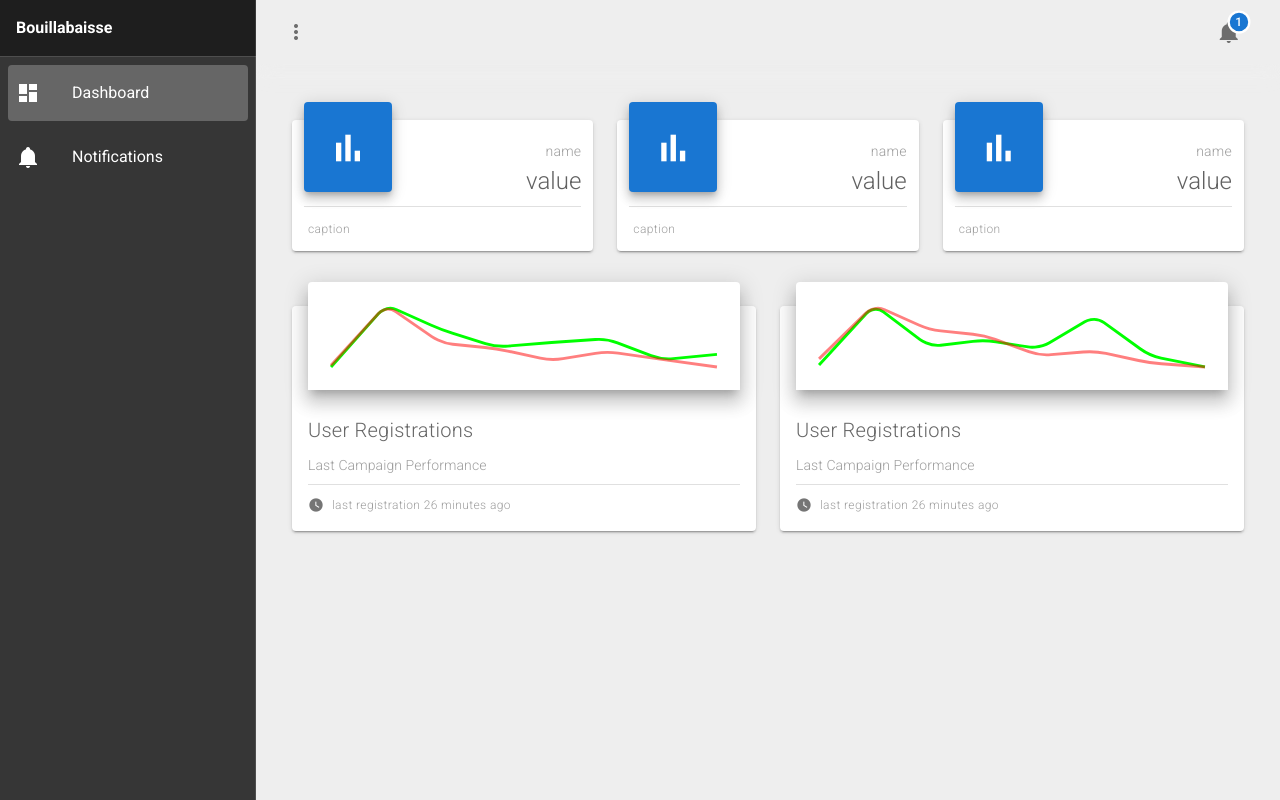
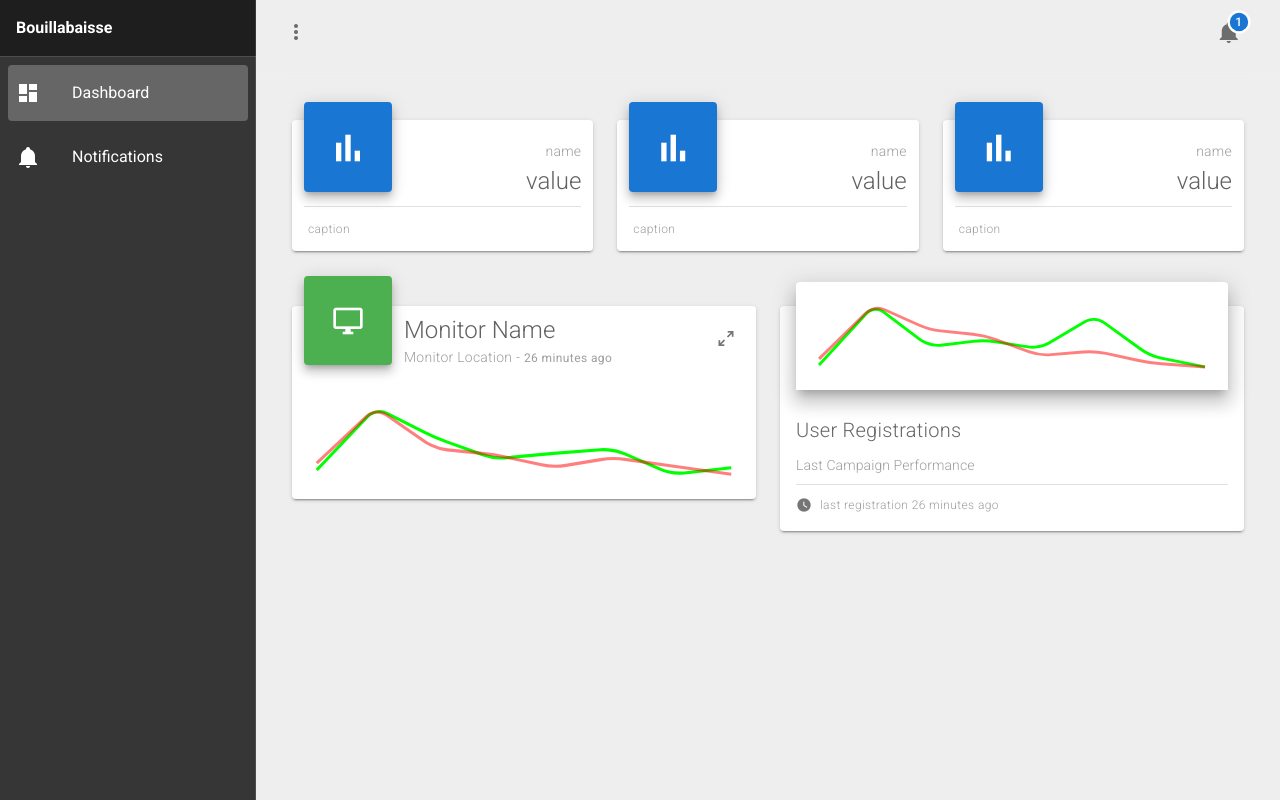
Before and after one commit to italobologna/bouillabaisse-monitor, a Vue app in the folder bouillabaisse-frontend/: page /dashboard in a window 1280 px wide. Built offline with nearby package versions, Linux system fonts and the light colour scheme.

Commit message:
Adds a different layout of chart card

```diff
--- /dev/null
+++ b/bouillabaisse-frontend/src/components/DashboardChartComponent2.vue
@@ -0,0 +1,108 @@
+<template>
+  <v-card class="mt-4 mx-auto" max-width="800" min-width="400">
+    <v-card-title class="d-flex pa-0 mx-3 mb-3 justify-space-between">
+      <div class="d-flex flex-row">
+        <v-sheet
+          dark
+          rounded
+          class="v-sheet--offset elevation-7 mb-n6 pa-7 success"
+          :style="{
+            'max-height': '90px',
+            'max-width': '90px',
+            width: 'auto',
+            position: 'relative',
+            top: '-30px',
+          }"
+        >
+          <v-icon style="font-size: 32px">mdi-monitor</v-icon>
+        </v-sheet>
+
+        <div class="ml-3 mt-2">
+          <div>
+            <span class="text-h5 font-weight-light grey--text text--darken-2">
+              {{ name }}
+            </span>
+          </div>
+          <div class="text-body-2 font-weight-light grey--text">
+            <span>{{ location }} </span>
+            <span> - </span>
+            <span class="caption">
+              {{ lastUpdated }}
+            </span>
+          </div>
+        </div>
+      </div>
+      <div>
+        <v-btn icon>
+          <v-icon style="font-size: 20px">mdi-arrow-expand</v-icon>
+        </v-btn>
+      </div>
+    </v-card-title>
+    <v-card-text class="pa-0">
+      <v-sheet color="transparent" style="position: relative">
+        <v-sparkline
+          :value="value1"
+          smooth
+          color="rgb(0, 255, 0, 1)"
+          line-width="2"
+          padding="16"
+        ></v-sparkline>
+        <v-sparkline
+          :value="value2"
+          smooth
+          color="rgb(255, 0, 0, 0.5)"
+          line-width="2"
+          padding="16"
+          class="stackSpark"
+        ></v-sparkline>
+      </v-sheet>
+    </v-card-text>
+  </v-card>
+</template>
+
+<script>
+export default {
+  props: {
+    name: {
+      type: String,
+      required: true,
+      default: "Monitor Name",
+    },
+    location: {
+      type: String,
+      required: true,
+      default: "Monitor Location",
+    },
+    lastUpdated: {
+      type: String,
+      required: true,
+      default: "26 minutes ago",
+    },
+  },
+  data: () => ({
+    labels: ["12am", "3am", "6am", "9am", "12pm", "3pm", "6pm", "9pm"],
+    value: [300, 675, 410, 390, 310, 460, 250, 240],
+  }),
+  computed: {
+    value1() {
+      return this.value.map((i) => (2.0 + Math.random()) * i);
+    },
+    value2() {
+      return this.value.map((i) => (1.0 + Math.random()) * i);
+    },
+  },
+};
+</script>
+
+<style scoped>
+.v-sheet--offset {
+  top: -24px;
+  position: relative;
+}
+
+.stackSpark {
+  position: absolute;
+  top: 0;
+  left: 0;
+}
+</style>
--- a/bouillabaisse-frontend/src/components/dashboard.vue
+++ b/bouillabaisse-frontend/src/components/dashboard.vue
@@ -29,7 +29,7 @@
       </v-row>
       <v-row>
         <v-col md="6">
-          <chart-component></chart-component>
+          <chart-component2></chart-component2>
         </v-col>
         <v-col md="6">
           <chart-component></chart-component>
@@ -42,11 +42,13 @@
 <script>
 import statisticComponent from "./DashboardStatisticComponent.vue";
 import chartComponent from "./DashboardChartComponent.vue";
+import chartComponent2 from "./DashboardChartComponent2.vue";
 
 export default {
   components: {
     statisticComponent,
     chartComponent,
+    chartComponent2,
   },
   data: () => ({
     labels: ["12am", "3am", "6am", "9am", "12pm", "3pm", "6pm", "9pm"],
```
